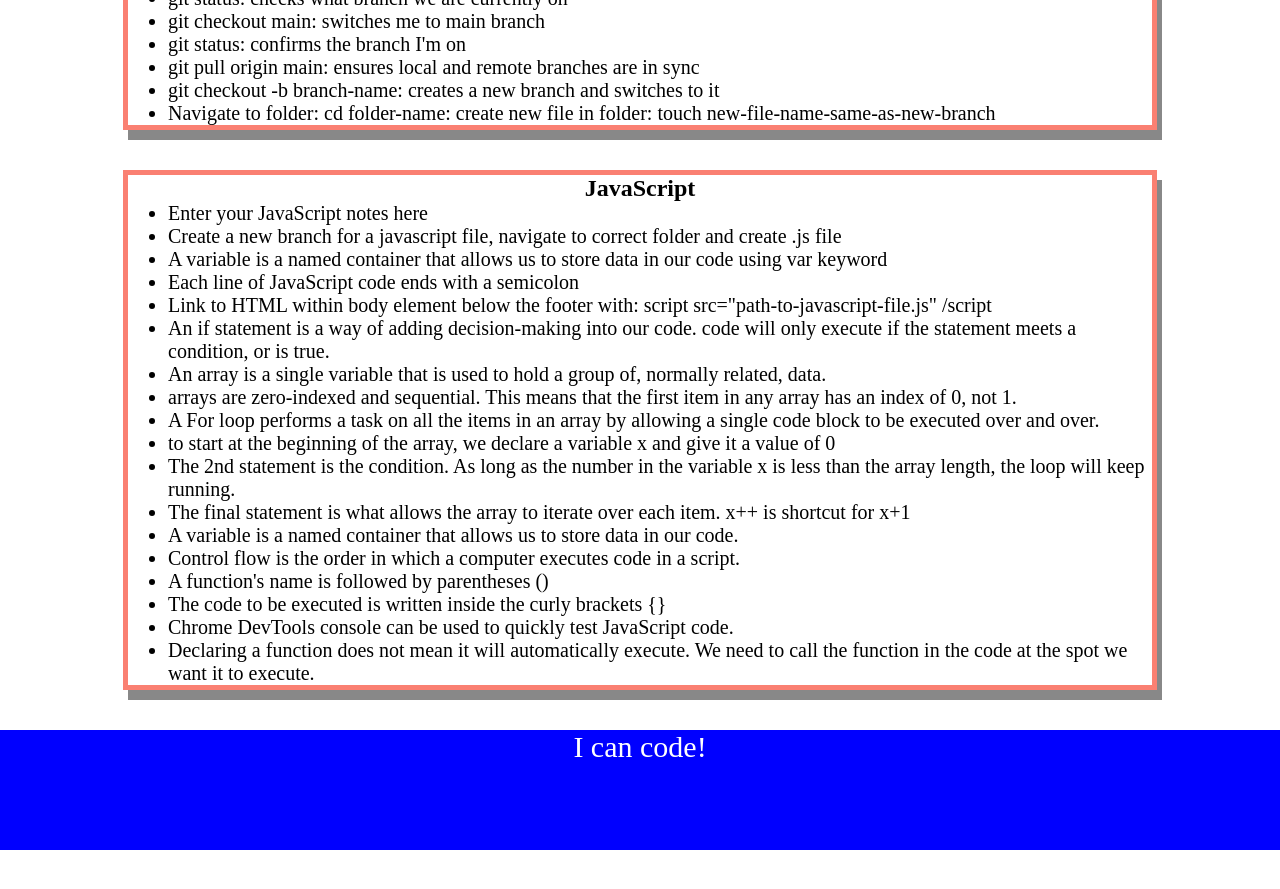
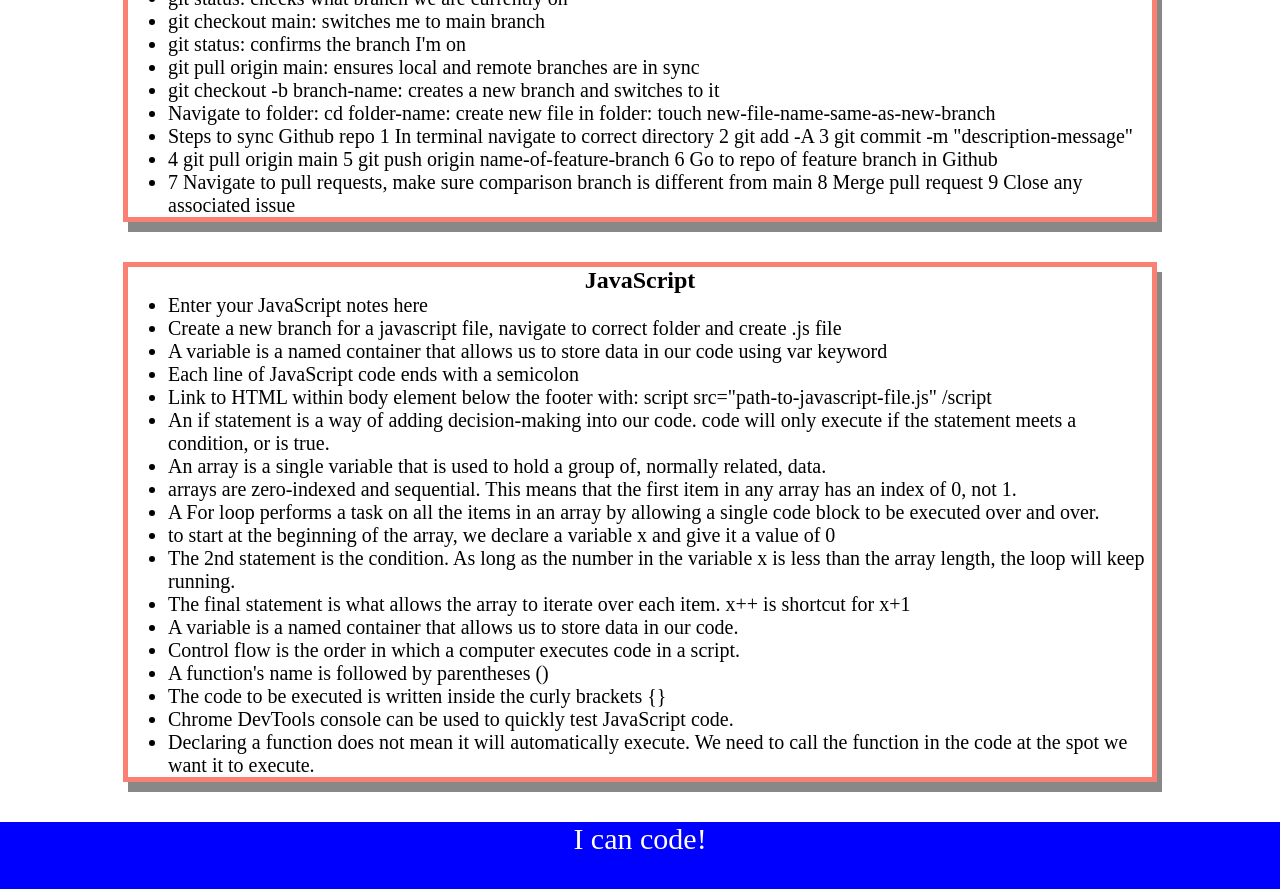
Before and after one commit to bentiger1904/prework-study-guide, a plain HTML site: page index.html in a window 1280 px wide. Shown: the part 980-1869 px from the top of the page. Before the commit the page ends 1830 px from the top, so only its background shows below. Drawn offline with Linux system fonts and the light colour scheme.

Commit message:
Readme file completed

```diff
--- a/index.html
+++ b/index.html
@@ -58,6 +58,9 @@
     <li>git pull origin main: ensures local and remote branches are in sync</li>
     <li>git checkout -b branch-name: creates a new branch and switches to it</li>
     <li>Navigate to folder: cd folder-name: create new file in folder: touch new-file-name-same-as-new-branch</li>
+    <li>Steps to sync Github repo 1 In terminal navigate to correct directory 2 git add -A 3 git commit -m "description-message"</li>
+    <li>4 git pull origin main 5 git push origin name-of-feature-branch 6 Go to repo of feature branch in Github</li>
+    <li>7 Navigate to pull requests, make sure comparison branch is different from main 8 Merge pull request 9 Close any associated issue</li>
      </ul>
       </section>
       <section class="card" id="javascript-section">
```
Also changed, not shown: 1 other file.
